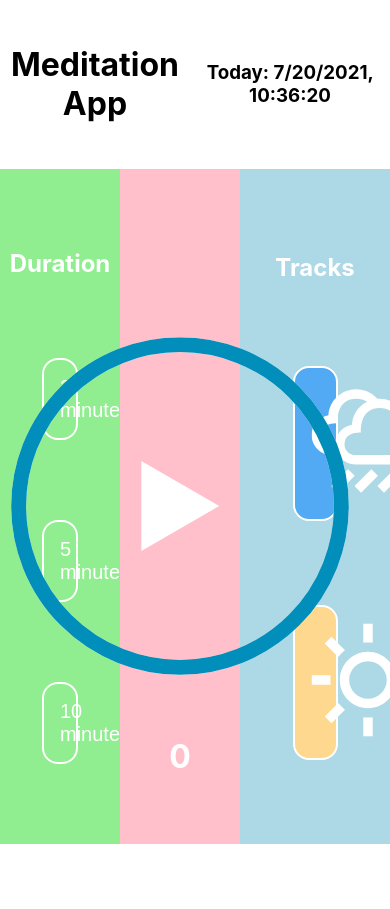
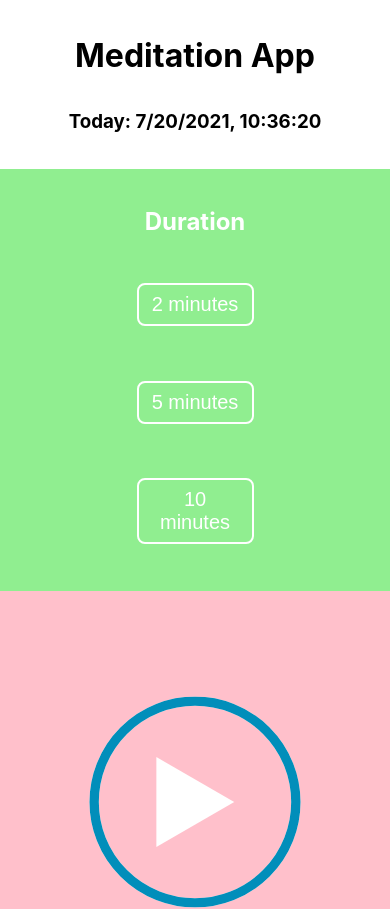
Before and after one commit to nayyyhaa/breather-app, a React (Create React App) app: page / in a window 390 px wide. Shown: the top 909 px of the page. Before the commit the page ends 844 px from the top, so only its background shows below. Built offline with nearby package versions, Linux system fonts and the light colour scheme.

Commit message:
feat: play audio + timer

```diff
--- a/src/App.css
+++ b/src/App.css
@@ -30,8 +30,9 @@ button {
   background: none;
   width: 30%;
   border: 2px solid white;
-  padding: 1rem;
-  border-radius: 1rem;
+  padding: 0.5rem;
+  border-radius: 0.5rem;
+  margin: 0.5rem;
   cursor: pointer;
   font-size: 20px;
   transition: all 0.1s ease-in;
@@ -81,13 +82,17 @@ button:hover {
   color: white;
 }
 
+.play {
+  cursor: pointer;
+}
+
 /*sound*/
 .sound-content {
   background: lightblue;
 }
 
 .sound-content button img {
-  height: 100%;
+  width: 2.5rem;
 }
 
 .sound-content button:nth-child(2) {
@@ -97,3 +102,25 @@ button:hover {
 .sound-content button:nth-child(3) {
   background: rgb(255, 216, 144);
 }
+
+.-disabled {
+  pointer-events: none;
+  background: gray !important;
+}
+
+/* media queries */
+
+@media screen and (max-width: 900px) {
+  header {
+    flex-direction: column;
+  }
+  .App-content {
+    flex-direction: column;
+    align-items: initial !important;
+  }
+  .duration-content,
+  .timer-content,
+  .sound-content {
+    min-height: 50vh;
+  }
+}
--- a/src/App.js
+++ b/src/App.js
@@ -1,19 +1,27 @@
 import { useEffect, useState } from "react";
 import './App.css';
 import playImg from './assets/svg/play.svg';
+import pauseImg from './assets/svg/pause.svg';
 import rainImg from './assets/svg/rain.svg';
 import beachImg from './assets/svg/beach.svg';
+import rainAudio from './assets/sounds/rain.mp3';
+import beachAudio from './assets/sounds/beach.mp3';
 
 export default function App() {
   let [time, setTime] = useState();
   let [date, setDate] = useState();
   let [duration, setDuration] = useState(0);
   let [timer, setTimer] = useState(0);
-  let [sound, setSound] = useState('./assets/sounds/rain.mp3');
+  let [seconds, setSeconds] = useState('00');
+  let [minutes, setMinutes] = useState(0);
+  let [sound, setSound] = useState(new Audio(rainAudio));
+  let [playing, setPlaying] = useState(false);
+
   let todayTime = () => {
-    setInterval(updateTimer,1000);
+    setInterval(updateTodaysTime,1000);
   }
-  let updateTimer = () => {
+
+  let updateTodaysTime = () => {
     let today = new Date();
     let currDate = today.toLocaleDateString();
     let currtime =
@@ -21,7 +29,48 @@ export default function App() {
     setDate(currDate);
     setTime(currtime);
   };
+
+  const toggle = () => setPlaying(!playing);
+
+   useEffect(() => {
+      if(playing) {
+        sound.play();
+        Array.from(document.querySelectorAll('.sound-btn')).map( btn => btn.classList.add('-disabled'));
+        document.querySelector('.play').src = pauseImg;
+      }
+      else {
+        sound.pause();
+        Array.from(document.querySelectorAll('.sound-btn')).map( btn => btn.classList.remove('-disabled'));
+        document.querySelector('.play').src = playImg;
+      };
+
+    },
+    [playing]
+  );
+
+  useEffect(() => {
+    sound.addEventListener('ended', () => setPlaying(false));
+    return () => {
+    sound.removeEventListener('ended', () => setPlaying(false));
+    };
+  }, []);
+
+  let updateTimer = (isNewTimer) => {
+    if(isNewTimer) setTimer(0);
+    else setTimer(prevTimer => timer = prevTimer + 1)
+    setSeconds(Math.floor(timer % 60));
+    setMinutes(Math.floor(timer / 60));
+    console.log(seconds)
+  }
+
+  useEffect(() => {
+    let updateInterval;
+    if(playing) { updateInterval = setInterval(() => updateTimer(false),1000);}
+    return () => clearInterval(updateInterval);
+  }, [playing]);
+
   useEffect(todayTime,[]);
+
   return (
     <div className="App">
       <header>
@@ -45,26 +94,28 @@ export default function App() {
           <audio className="audio">
             <source src="./assets/sounds/rain.mp3"></source>
           </audio>
-          <img src={playImg} alt="play" className="play"></img>
+          <img src={playImg} alt="play" className="play" onClick={toggle}></img>
           <svg className="track-outline" width="453" height="453" viewBox="0 0 453 453" fill="none" xmlns="http://www.w3.org/2000/svg">
-            <circle cx="226.5" cy="226.5" r="216.5" stroke="white" stroke-width="20"/>
+            <circle cx="226.5" cy="226.5" r="216.5" stroke="white" strokeWidth="20"/>
           </svg>
 
           <svg className="moving-outline" width="453" height="453" viewBox="0 0 453 453" fill="none" xmlns="http://www.w3.org/2000/svg">
-            <circle cx="226.5" cy="226.5" r="216.5" stroke="#018EBA" stroke-width="20"/>
+            <circle cx="226.5" cy="226.5" r="216.5" stroke="#018EBA" strokeWidth="20"/>
           </svg>
 
-          <h1 className="timer">{timer}</h1>
+          <h1 className="timer">{minutes}:{(seconds<10 && seconds>0)? '0'+seconds: seconds}</h1>
         </div>
         <div className="sound-content">
           <h2>Tracks</h2>
-          <button onClick={() => {
-            setSound('./assets/sounds/rain.mp3')
+          <button className="sound-btn" onClick={() => {
+            setSound(prevAudio => prevAudio = new Audio(rainAudio));
+            updateTimer(true);
           }}>
             <img src={rainImg} alt="rain" className="rain-img"></img>
           </button>
-          <button onClick={() => {
-            setSound('./assets/sounds/beach.mp3')
+          <button className="sound-btn" onClick={() => {
+            setSound(prevAudio => prevAudio = new Audio(beachAudio));
+            updateTimer(true);
           }}>
             <img src={beachImg} alt="beach" className="beach-img"></img>
           </button>
```
